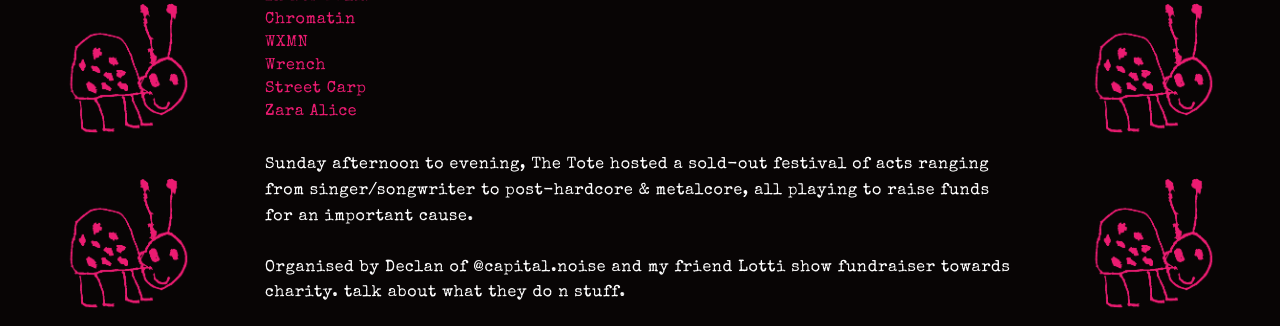
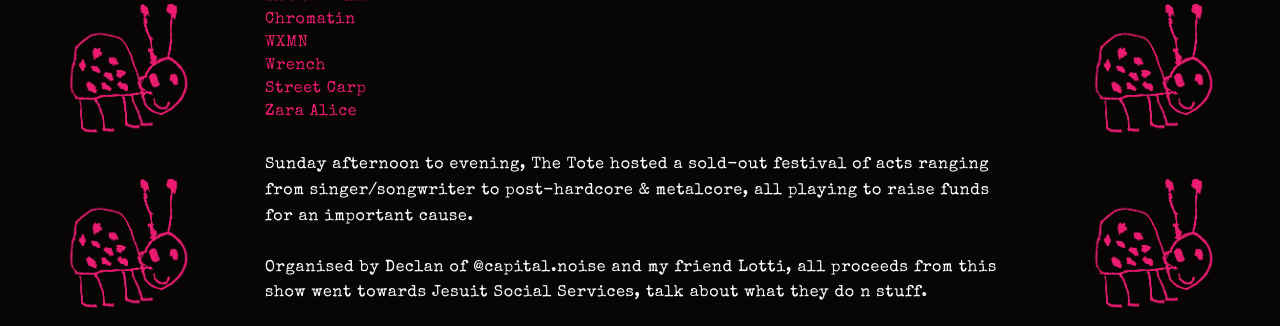
Before and after one commit to xxiwriterecipesnotlovelettersxx/xxiwriterecipesnotlovelettersxx.github.io, a Jekyll site: the page built from _posts/2026-02-22-i-thought-youd-be-here-too-suicide-prevention-fundraiser-at-the-tote.md, in a window 1280 px wide and 900 px high, scrolled down 387 px, cut to the strip 0-326 px from the top of the window. Built offline with Jekyll 4.4.1, drawn with Linux system fonts in a browser that asks for light colours.

Commit message:
Update 2026-02-22-i-thought-youd-be-here-too-suicide-prevention-fundraiser-at-the-tote.md

```diff
--- a/_posts/2026-02-22-i-thought-youd-be-here-too-suicide-prevention-fundraiser-at-the-tote.md
+++ b/_posts/2026-02-22-i-thought-youd-be-here-too-suicide-prevention-fundraiser-at-the-tote.md
@@ -30,7 +30,7 @@ thumbnail: /images/drain1.jpg
 Sunday afternoon to evening, The Tote hosted a sold-out festival of acts ranging from singer/songwriter to post-hardcore & metalcore, all playing to raise funds for an important cause.
 <br>
 <br>
-Organised by Declan of @capital.noise and my friend Lotti show fundraiser towards charity. talk about what they do n stuff.
+Organised by Declan of @capital.noise and my friend Lotti, all proceeds from this show went towards Jesuit Social Services, talk about what they do n stuff.
 
 ![poster](/images/itybhtposter.jpg)
 
```
